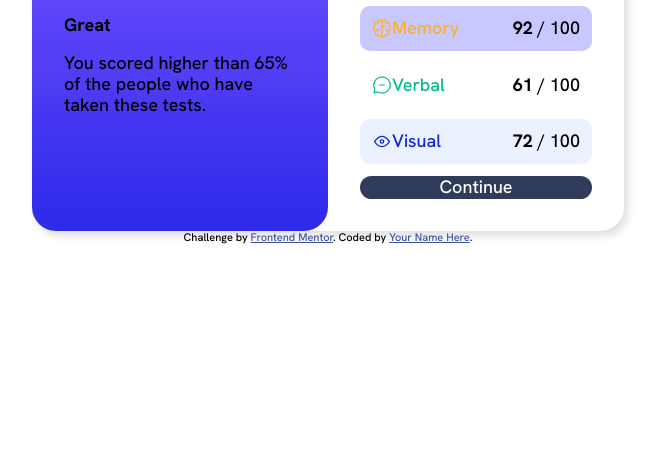
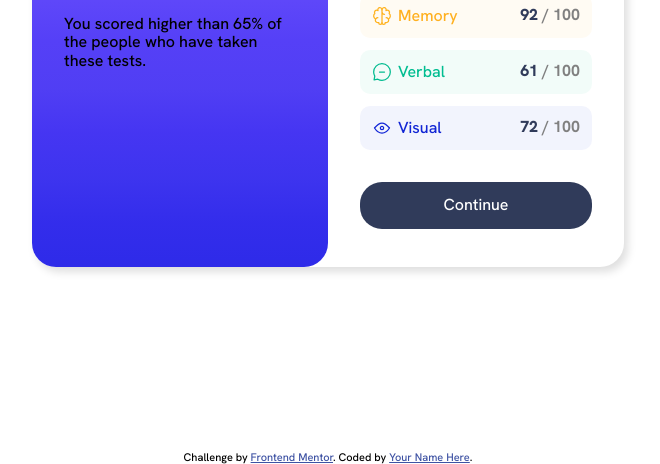
Before and after one commit to BartyDash/results-summary-component, a website built with Parcel: page src/index.html in a window 1280 px wide. Shown: the part 336-800 px from the top of the page, without its empty margins (312-972 px from the left). Built offline with nearby package versions, Linux system fonts and the light colour scheme.

Commit message:
finished summary section

```diff
--- a/src/index.html
+++ b/src/index.html
@@ -31,7 +31,7 @@
                         <img class="category__icon reaction__icon" src="assets/images/icon-reaction.svg" alt="">
                         <p class="category__name reaction__name">Reaction</p>
                     </div>
-                    <span class="category__score"><b class="cetegory__score--my_score reaction__score--js">80</b> / 100</span>
+                    <span class="category__score"><b class="category__score--my_score reaction__score--js">80</b> / 100</span>
                 </div>
 
                 <div class="category memory">
@@ -39,7 +39,7 @@
                         <img class="category__icon memory__icon" src="assets/images/icon-memory.svg" alt="">
                         <p class="category__name memory__name">Memory</p>
                     </div>
-                    <span class="category__score"><b class="cetegory__score--my_score memory__score--js">92</b> / 100</span>
+                    <span class="category__score"><b class="category__score--my_score memory__score--js">92</b> / 100</span>
                 </div>
 
                 <div class="category verbal">
@@ -47,7 +47,7 @@
                         <img class="category__icon verbal__icon" src="assets/images/icon-verbal.svg" alt="">
                         <p class="category__name verbal__name">Verbal</p>
                     </div>
-                    <span class="category__score"><b class="cetegory__score--my_score verbal__score--js">61</b> / 100</span>
+                    <span class="category__score"><b class="category__score--my_score verbal__score--js">61</b> / 100</span>
                 </div>
 
                 <div class="category visual">
@@ -55,7 +55,7 @@
                         <img class="category__icon visual__icon" src="assets/images/icon-visual.svg" alt="">
                         <p class="category__name visual__name">Visual</p>
                     </div>
-                    <span class="category__score"><b class="cetegory__score--my_score visual__score--js">72</b> / 100</span>
+                    <span class="category__score"><b class="category__score--my_score visual__score--js">72</b> / 100</span>
                 </div>
 
                 <button class="summary__button">Continue</button>
--- a/src/main.scss
+++ b/src/main.scss
@@ -17,6 +17,8 @@ html {
 .attribution {
     font-size: 11px;
     text-align: center;
+    position: absolute;
+    bottom: 0;
 
     a {
         color: hsl(228, 45%, 44%);
@@ -34,7 +36,6 @@ body {
     justify-content: center;
     align-items: center;
     font-family: 'Hanken Grotesk', sans-serif;
-    font-size: 18px;
 }
 
 .card {
@@ -80,12 +81,16 @@ body {
         font-size: 18px;
         font-weight: 800;
         color: hsl(224, 30%, 27%);
+        margin-bottom: 12px;
     }
 
     &__button {
         width: 100%;
+        padding: 14px;
+        margin-top: 20px;
+        margin-bottom: 6px;
         border: none;
-        border-radius: 20px;
+        border-radius: 22px;
         background: hsl(224, 30%, 27%);
         color: hsl(0, 0%, 100%);
     }
@@ -101,6 +106,9 @@ body {
 
     &__div {
         display: flex;
+        justify-content: start;
+        align-items: center;
+        gap: 6px;
     }
 
     &__icon {
@@ -109,14 +117,20 @@ body {
 
     &__name {
         margin: 0;
+        font-weight: 500;
     }
 
     &__score {
 
 
         &--my_score {
+            color: hsl(224, 30%, 27%);
+        }
+    }
 
-        }
+    span {
+        color: gray;
+        font-weight: 700;
     }
 }
 
@@ -128,7 +142,7 @@ body {
 }
 
 .memory {
-    background: hsl(241, 100%, 89%);
+    background: hsla(39, 100%, 56%, 0.05);
 
     &__name {
         color: hsl(39, 100%, 56%);
@@ -136,13 +150,14 @@ body {
 }
 
 .verbal {
+    background: hsla(166, 100%, 37%, 0.05);
     &__name {
         color: hsl(166, 100%, 37%);
     }
 }
 
 .visual {
-    background: hsl(221, 100%, 96%);
+    background: hsla(234, 85%, 45%, 0.05);
 
     &__name {
         color: hsl(234, 85%, 45%);
```
